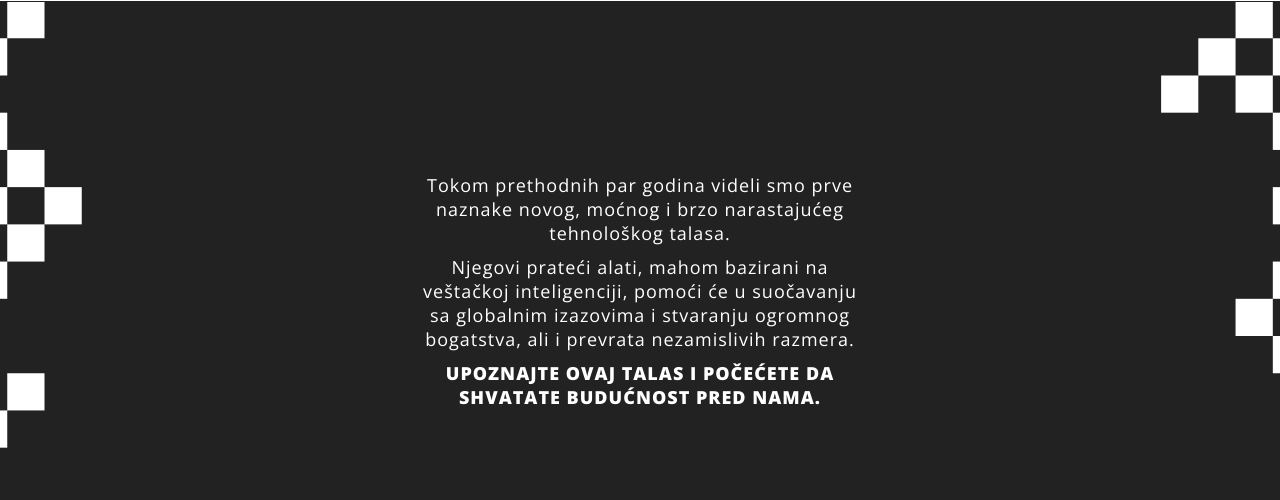
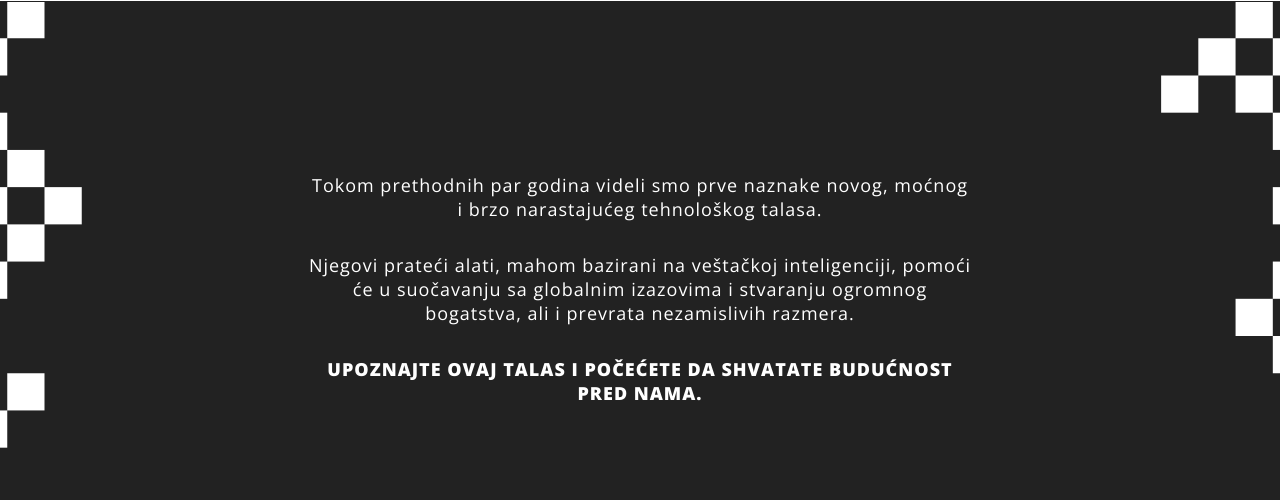
Before and after one commit to brana1991/the-coming-wave, a website: page index.html in a window 1280 px wide. Shown: the part 4170-4670 px from the top of the page. Drawn offline with nearby package versions, Linux system fonts and the light colour scheme.

Commit message:
removed inline margin from descriptio small

```diff
--- a/styles.css
+++ b/styles.css
@@ -373,7 +373,7 @@ a {
   justify-content: space-between;
   max-width: 664px;
   height: clamp(190px, 29vh, 275px);
-  margin: 172px 388px;
+  margin-block: 172px;
   font-size: 18px;
   letter-spacing: 1px;
   line-height: 24px;
```
